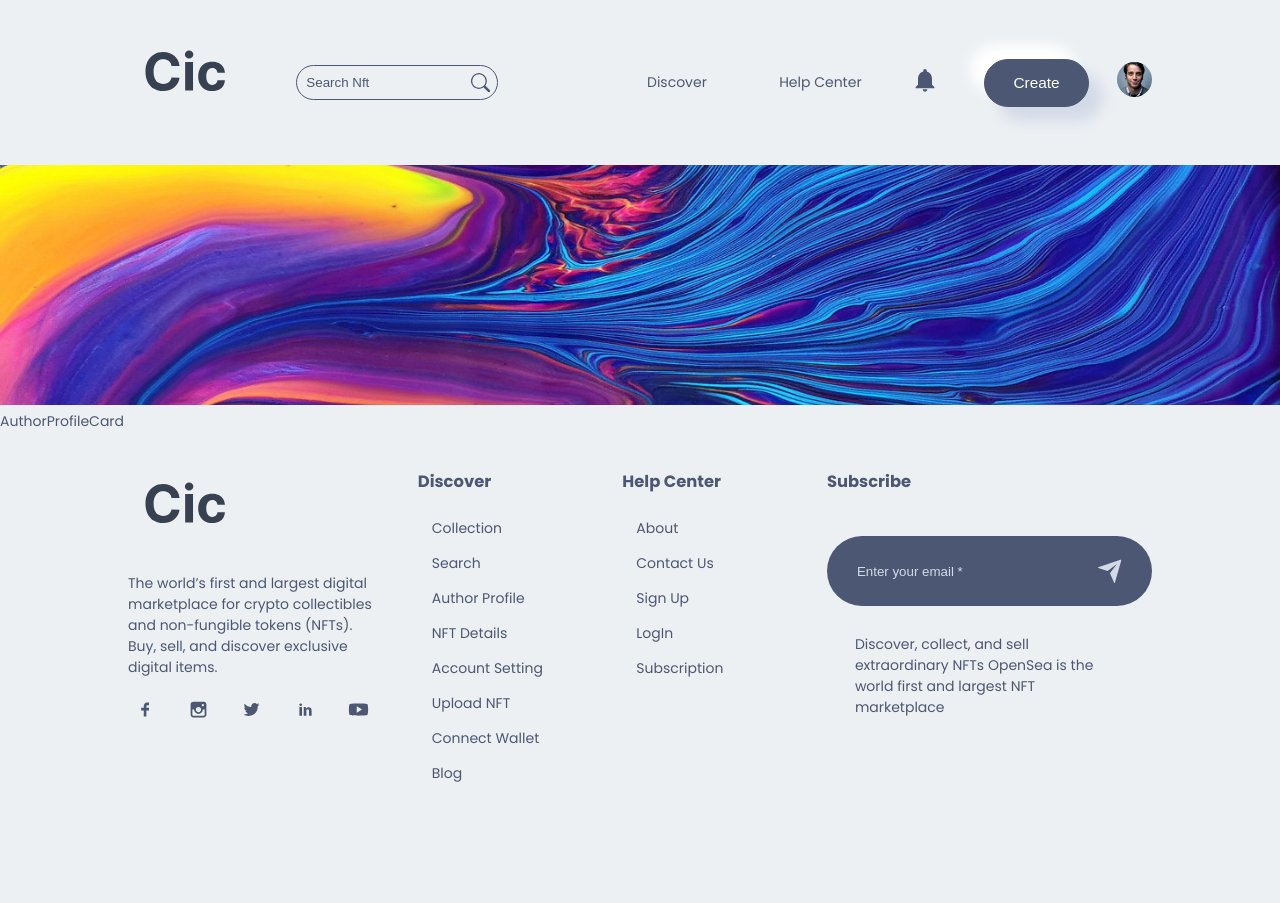
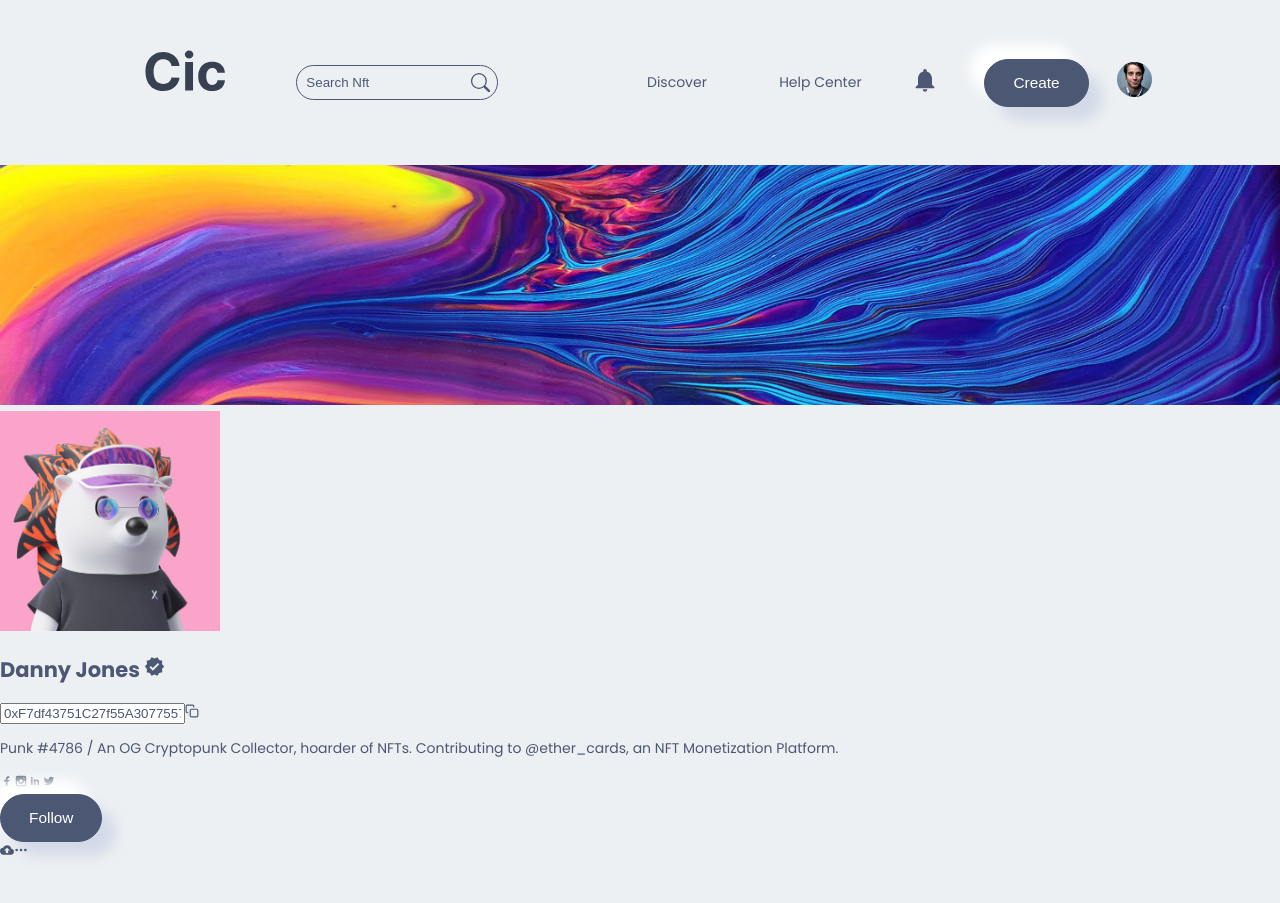
Before and after one commit to shisukeUrahara/web3-nft-marketplace, a Next.js app in the folder client/: page /author in a window 1280 px wide. Shown: the top 903 px of the page. Before the commit the page ends 812 px from the top, so only its background shows below. Built offline with nearby package versions, Linux system fonts and the light colour scheme.

Commit message:
added AuthorProfileCard component

```diff
--- a/client/src/authorPage/AuthorProfileCard/AuthorProfileCard.jsx
+++ b/client/src/authorPage/AuthorProfileCard/AuthorProfileCard.jsx
@@ -2,7 +2,7 @@ import React, { useState } from 'react';
 import Image from 'next/legacy/image';
 import { MdVerified, MdCloudUpload, MdOutlineReportProblem } from 'react-icons/md';
 import { FiCopy } from 'react-icons/fi';
-import { TiSocialFacebook, TiSocialInstagrama, TiSocialLinkedin, TiSocialTwitter } from 'react-icons/ti';
+import { TiSocialFacebook, TiSocialInstagram, TiSocialLinkedin, TiSocialTwitter } from 'react-icons/ti';
 import { BsThreeDots } from 'react-icons/bs';
 
 import Style from './AuthorProfileCard.module.css';
@@ -10,12 +10,136 @@ import images from '../../img';
 import { Button } from '@/components/index';
 
 const AuthorProfileCard = () => {
-    const [share, setShare] = useState(false);
-    const [report, setReport] = useState(false);
+    const [option, setOption] = useState('');
+
+    const manageOption = (selectedOption) => {
+        if (option !== selectedOption) {
+            setOption(selectedOption);
+        }
+        else {
+            setOption('')
+        }
+    }
+
+    const copyAddress = () => {
+        const copyText = document.getElementById("myInput");
+        copyText.select();
+        navigator.clipboard.writeText(copyText.value);
+    };
 
 
     return (
-        <div>AuthorProfileCard</div>
+        <div className={Style.AuthorProfileCard}>
+            <div className={Style.AuthorProfileCard_box}>
+                <div className={Style.AuthorProfileCard_box_img}>
+                    <Image
+                        src={images.nft_image_1}
+                        alt="NFT Images"
+                        className={Style.AuthorProfileCard_box_img_img}
+                        width={220}
+                        height={220}
+                    />
+
+                </div>
+
+                <div className={Style.AuthorProfileCard_box_info}>
+                    <h2>Danny Jones{" "} <span><MdVerified />{" "}</span></h2>
+
+                    <div className={Style.AuthorProfileCard_box_info_address}>
+                        <input type="text" value="0xF7df43751C27f55A3077557D0579Ef7ebFffc7FC" id="myInput" />
+
+                        <FiCopy onClick={() => copyAddress()} className={Style.AuthorProfileCard_box_info_address_icon} />
+                    </div>
+
+                    <p>
+                        Punk #4786 / An OG Cryptopunk Collector, hoarder of NFTs.
+                        Contributing to @ether_cards, an NFT Monetization Platform.
+                    </p>
+
+                    <div className={Style.AuthorProfileCard_box_info_social}>
+                        <a href="#">
+                            <TiSocialFacebook />
+                        </a>
+
+                        <a href="#">
+                            <TiSocialInstagram />
+                        </a>
+
+                        <a href="#">
+                            <TiSocialLinkedin />
+                        </a>
+
+                        <a href="#">
+                            <TiSocialTwitter />
+                        </a>
+
+                    </div>
+
+                </div>
+
+                <div className={Style.AuthorProfileCard_box_share}>
+                    <Button btnText="Follow" handleClick={() => { }} />
+                    <MdCloudUpload
+                        onClick={() => { manageOption('share') }}
+                        className={Style.AuthorProfileCard_box_info_share_icon}
+                    />
+
+                    {
+                        option === 'share' && (
+                            <div className={Style.AuthorProfileCard_box_info_share_upload}>
+                                <p>
+                                    <span>
+                                        <TiSocialFacebook />
+                                    </span>{" "}
+                                    {""}
+                                    Facebook
+                                </p>
+
+                                <p>
+                                    <span>
+                                        <TiSocialInstagram />
+                                    </span>{" "}
+                                    {""}
+                                    Instagram
+                                </p>
+
+                                <p>
+                                    <span>
+                                        <TiSocialLinkedin />
+                                    </span>{" "}
+                                    {""}
+                                    LinkedIn
+                                </p>
+
+                                <p>
+                                    <span>
+                                        <TiSocialTwitter />
+                                    </span>{" "}
+                                    {""}
+                                    Twitter
+                                </p>
+
+                            </div>
+                        )
+                    }
+
+                    <BsThreeDots onClick={() => { manageOption("report") }} className={Style.AuthorProfileCard_box_share_icon} />
+
+                    {
+                        option === 'report' && (
+                            <p className={Style.AuthorProfileCard_box_share_report}>
+                                <span>
+                                    <MdOutlineReportProblem />
+                                </span>{" "}
+                                {""}
+                                Report Abuse
+                            </p>
+                        )
+                    }
+
+                </div>
+            </div>
+        </div>
     )
 }
 
```
